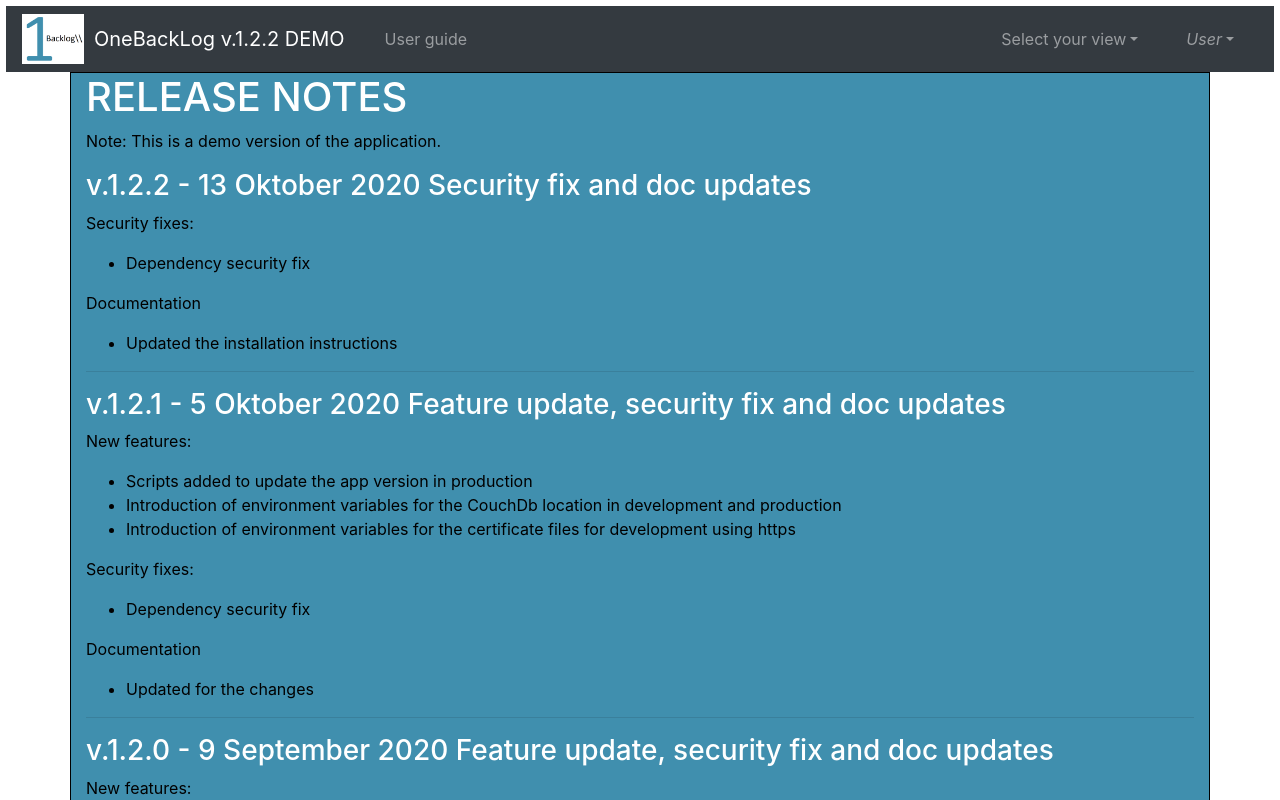
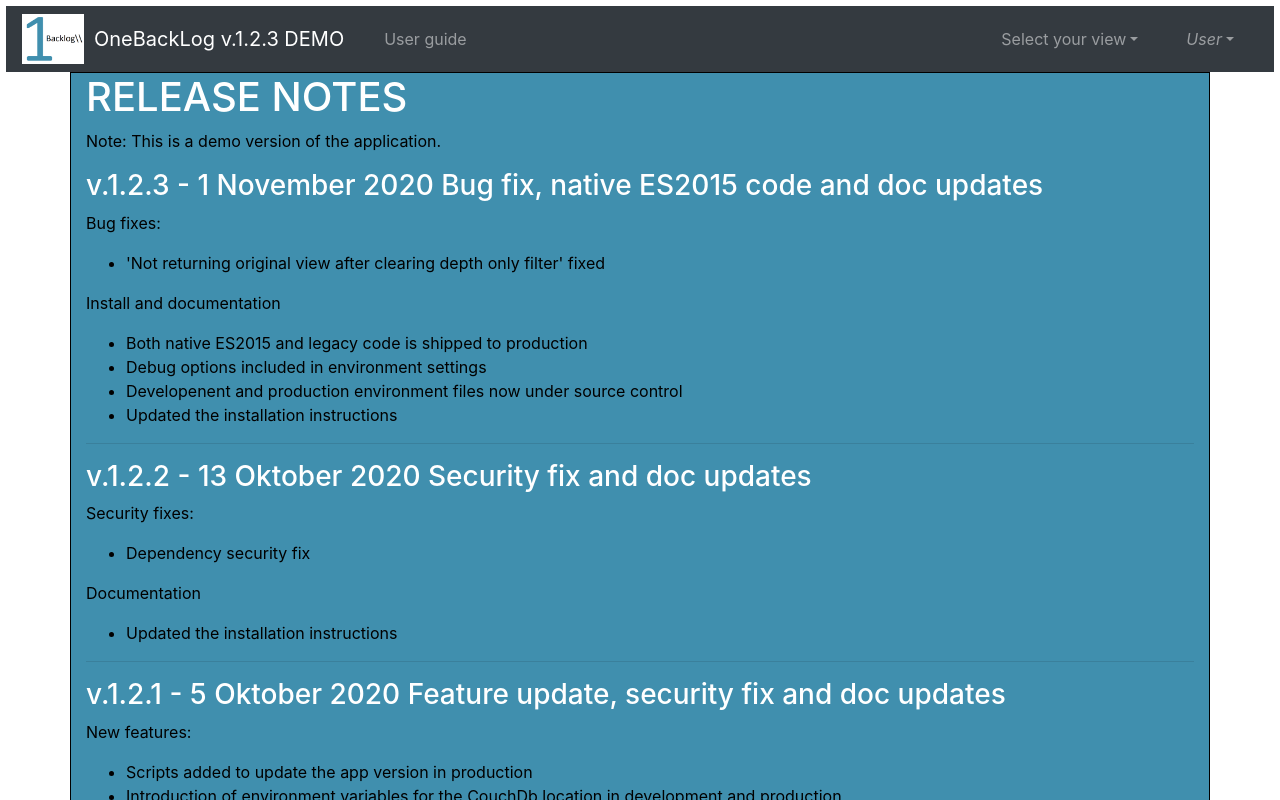
Before and after one commit to ErikVerheul/OneBacklog, a Vue app: page /rel-notes in a window 1280 px wide. Shown: the top 800 px of the page. Built offline with nearby package versions, Linux system fonts and the light colour scheme.

Commit message:
Prepare for release

```diff
--- a/package.json
+++ b/package.json
@@ -1,6 +1,6 @@
 {
   "name": "onebacklog",
-  "version": "1.2.2",
+  "version": "1.2.3",
   "private": true,
   "scripts": {
     "serve": "vue-cli-service serve",
--- a/src/components/header/header.js
+++ b/src/components/header/header.js
@@ -13,7 +13,7 @@ function created () {
 
 function data () {
   return {
-    appVersion: 'OneBackLog v.1.2.2',
+    appVersion: 'OneBackLog v.1.2.3',
     changeTeamCalendarModel: false,
     disableOkButton: false,
     oldPassword: '',
--- a/src/components/rel-notes/rel-notes.vue
+++ b/src/components/rel-notes/rel-notes.vue
@@ -6,6 +6,19 @@
         <b-col cols="12" class="left-column">
           <h1>RELEASE NOTES</h1>
           <p v-if="this.$store.state.demo">Note: This is a demo version of the application.</p>
+					<h3>v.1.2.3 - 1 November 2020 Bug fix, native ES2015 code and doc updates</h3>
+          <p>Bug fixes:</p>
+          <ul>
+            <li>'Not returning original view after clearing depth only filter' fixed</li>
+          </ul>
+          <p>Install and documentation<p>
+          <ul>
+						<li>Both native ES2015 and legacy code is shipped to production</li>
+						<li>Debug options included in environment settings</li>
+						<li>Developenent and production environment files now under source control</li>
+            <li>Updated the installation instructions</li>
+          </ul>
+          <hr />
           <h3>v.1.2.2 - 13 Oktober 2020 Security fix and doc updates</h3>
           <p>Security fixes:</p>
           <ul>
```
Also changed, not shown: 1 other file (tests, documents, lock files or other folders).
